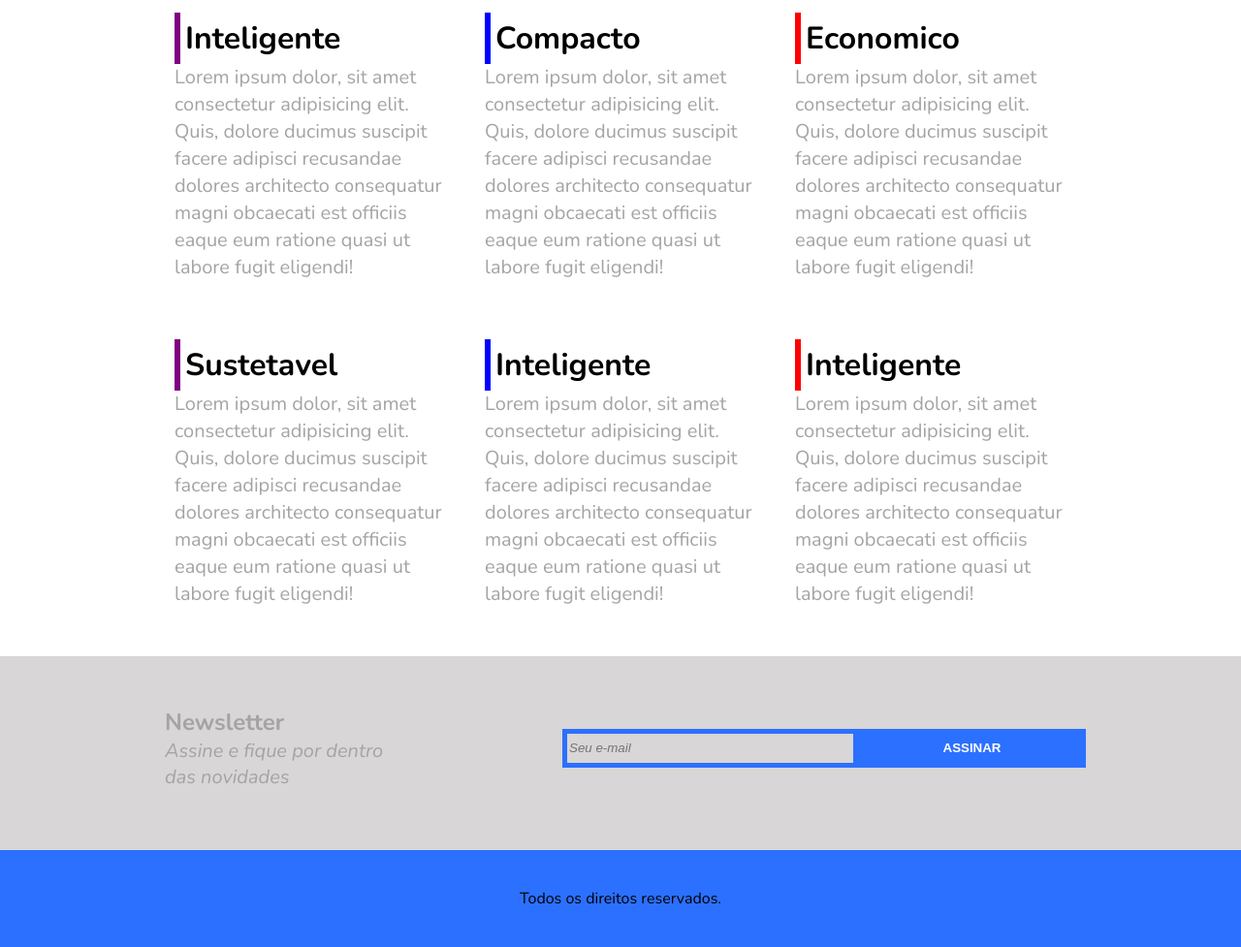
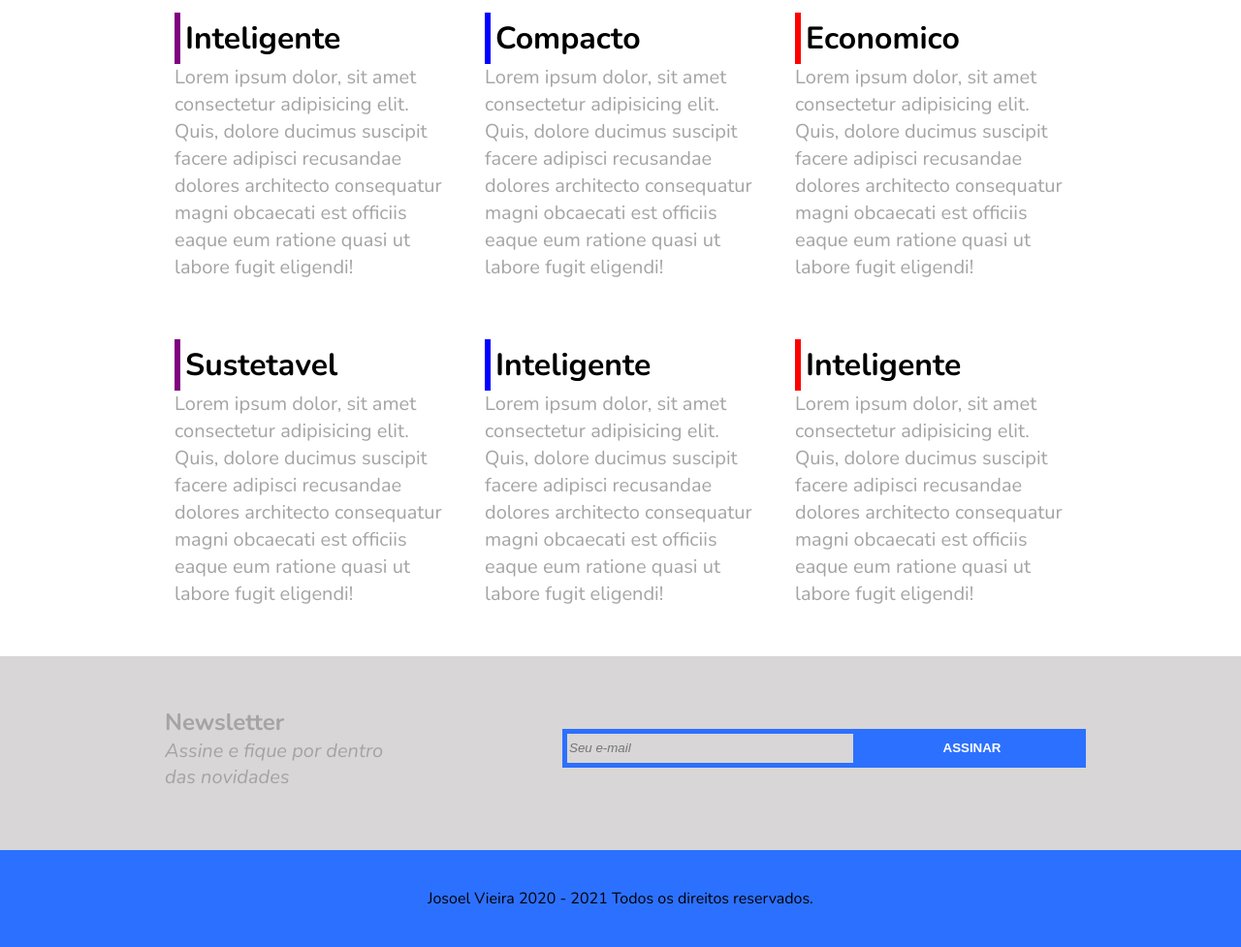
Before and after one commit to josoelvieira/flexbox, a plain HTML site: page index.html in a window 1280 px wide. Shown: the part 2124-3101 px from the top of the page at 97% size. Drawn offline with nearby package versions, Linux system fonts and the light colour scheme.

Commit message:
update index

```diff
--- a/index.html
+++ b/index.html
@@ -141,7 +141,7 @@
     </section>
 
     <footer class="footer">
-        Todos os direitos reservados.
+        Josoel Vieira 2020 - 2021 Todos os direitos reservados.
     </footer>
 
 </body>
```
